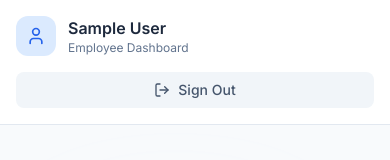
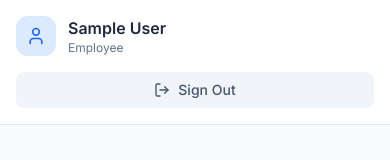
Before and after one commit to BorhanTarek/Attendance-MM, a Next.js app: page /dashboard in a window 390 px wide. Shown: the top 160 px of the page. Built offline with nearby package versions, Linux system fonts and the light colour scheme; no server answers; the database is empty; sample sign-in values are in the browser's storage.

Commit message:
Refine dashboard responsive header for mobile caching

```diff
--- a/src/app/dashboard/page.tsx
+++ b/src/app/dashboard/page.tsx
@@ -45,14 +45,14 @@ export default async function DashboardPage() {
           <div className="flex-1 min-w-0">
             <h2 className="font-semibold text-slate-800 truncate">{session.user.name}</h2>
             <p className="text-xs text-slate-500 truncate">
-              {session.user.role === "ADMIN" ? "Admin Dashboard" : "Employee Dashboard"}
+              {session.user.role === "ADMIN" ? "Admin" : "Employee"}
             </p>
           </div>
         </div>
-        <div className="flex items-center gap-2 w-full sm:w-auto justify-end">
+        <div className="flex items-center gap-2 w-full sm:w-auto justify-between sm:justify-end">
           {session.user.role === "ADMIN" && (
-            <a href="/admin" className="text-sm font-medium text-primary-600 hover:text-primary-700 bg-primary-50 px-4 py-2 rounded-lg transition-colors whitespace-nowrap flex-1 sm:flex-none text-center">
-              Admin Panel &rarr;
+            <a href="/admin" className="text-sm font-medium text-primary-600 hover:text-primary-700 bg-primary-50 px-4 py-2 rounded-lg transition-colors whitespace-nowrap text-center flex-1 sm:flex-none">
+              Admin Area
             </a>
           )}
           <div className="flex-1 sm:flex-none">
```
